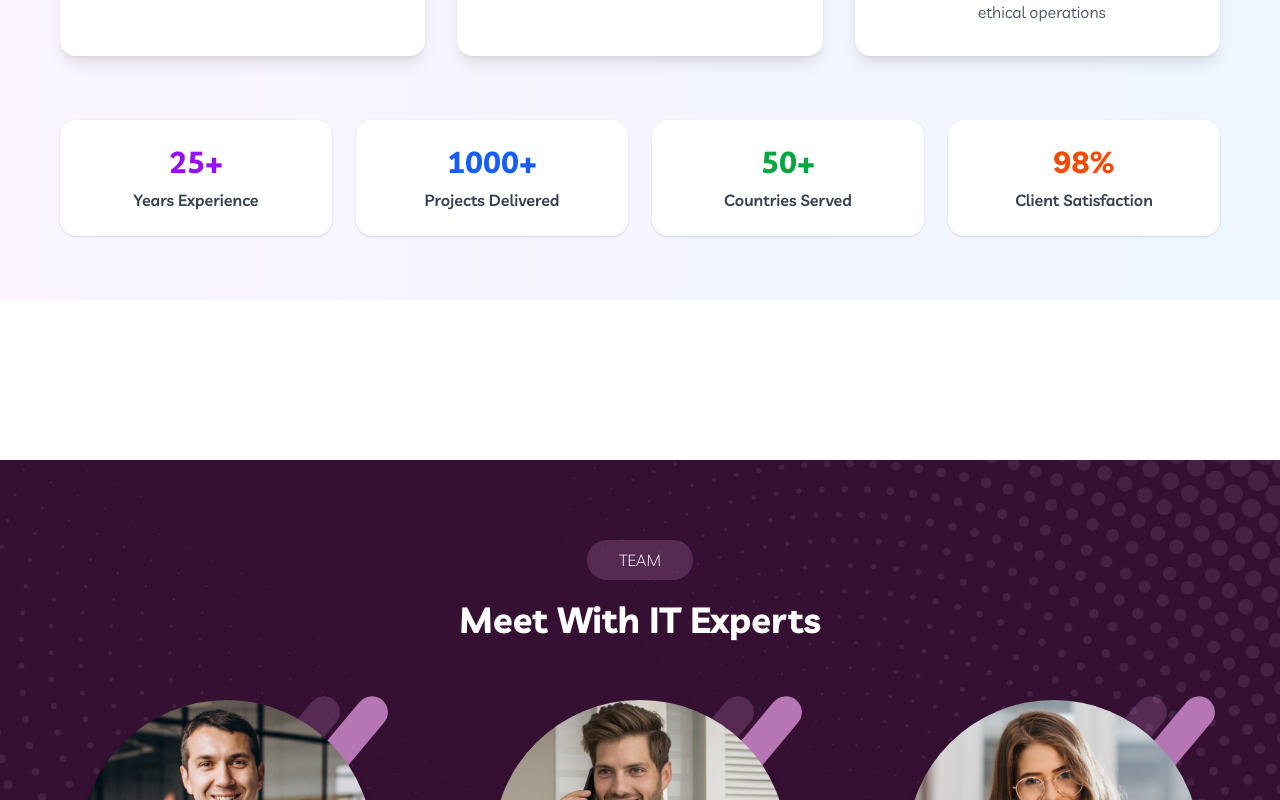
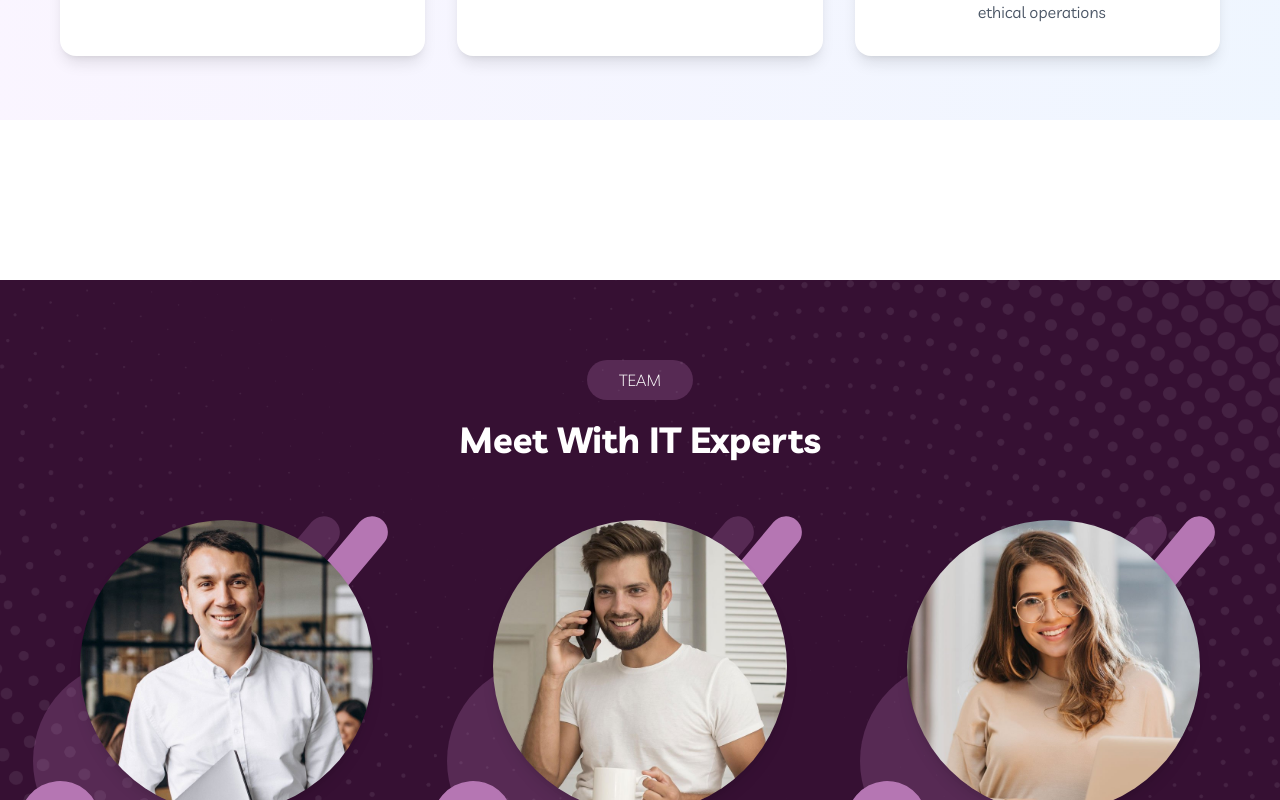
Before and after one commit to ZorichDev/Nectarlite-Archive, a Next.js app: page /about in a window 1280 px wide. Shown: the part 1740-2540 px from the top of the page. Built offline with nearby package versions, Linux system fonts and the light colour scheme.

Commit message:
Update package.json, fix dev script, and add policy page

```diff
--- a/package.json
+++ b/package.json
@@ -6,7 +6,7 @@
     "dev": "next dev",
     "build": "next build",
     "start": "next start",
-    "lint": "eslint"
+    "lint": "eslint . --ext .js,.jsx,.ts,.tsx"
   },
   "dependencies": {
     "@gsap/react": "^2.1.2",
--- a/src/app/components/AboutUs.jsx
+++ b/src/app/components/AboutUs.jsx
@@ -21,7 +21,7 @@ const AboutUs = () => {
               </div>
               <h2 className='text-4xl font-bold text-black'>The Nectarlite Technology Ecosystem</h2>
               <p className='text-gray-600 text-lg'>
-                  Nectarlite Technology is a technology-driven, multi-product ecosystem focused on building practical, reliable, and accessible digital solutions that bring essential services directly to people's doorsteps.
+                  Nectarlite Technology is a technology-driven, multi-product ecosystem focused on building practical, reliable, and accessible digital solutions that bring essential services directly to people&apos;s doorsteps.
               </p>
               <p className='text-gray-600'>
                   Through a growing network of mobile applications and platforms, Nectarlite simplifies everyday life by connecting users to transportation, food delivery, mentorship, and future on-demand services with speed, efficiency, and trust.
@@ -113,26 +113,6 @@ const AboutUs = () => {
               </div>
             </div>
           </div>
-
-          {/* Stats Section */}
-          <div className="mt-16 grid md:grid-cols-4 gap-6 text-center">
-            <div className="bg-white p-6 rounded-2xl shadow-sm">
-              <div className="text-3xl font-bold text-purple-600 mb-2">25+</div>
-              <div className="text-gray-700 font-semibold">Years Experience</div>
-            </div>
-            <div className="bg-white p-6 rounded-2xl shadow-sm">
-              <div className="text-3xl font-bold text-blue-600 mb-2">1000+</div>
-              <div className="text-gray-700 font-semibold">Projects Delivered</div>
-            </div>
-            <div className="bg-white p-6 rounded-2xl shadow-sm">
-              <div className="text-3xl font-bold text-green-600 mb-2">50+</div>
-              <div className="text-gray-700 font-semibold">Countries Served</div>
-            </div>
-            <div className="bg-white p-6 rounded-2xl shadow-sm">
-              <div className="text-3xl font-bold text-orange-600 mb-2">98%</div>
-              <div className="text-gray-700 font-semibold">Client Satisfaction</div>
-            </div>
-          </div>
         </Wrapper>
       </div>
     </section>
--- a/src/app/components/Navbar.jsx
+++ b/src/app/components/Navbar.jsx
@@ -56,7 +56,7 @@ const Navbar = () => {
                         <li className='text-white font-bold'><Link href=''>Pages</Link></li>
                         <li className='text-white font-bold'><Link href=''>Blog</Link></li> */}
                         <li className='text-white font-bold'><Link href='/contact'>Contact</Link></li>
-                        <li className='text-white font-bold'><Link href='/policy'>Privacy Policy</Link></li>
+                       <li className='text-white font-bold'><Link href='/privacy'>Privacy Policy</Link></li>
                     </ul>
                     <div className="flex items-center space-x-5">
                         <Search size={20} strokeWidth={1} color='white' />
@@ -79,7 +79,7 @@ const Navbar = () => {
                         <li className='text-black font-light border-b border-[#f6f7f9]'><Link href=''>Pages</Link></li>
                         <li className='text-black font-light border-b border-[#f6f7f9]'><Link href=''>Blog</Link></li> */}
                         <li className='text-black font-light border-b border-[#f6f7f9]'><Link href='/contact'>Contact</Link></li>
-                        <li className='text-black font-light border-b border-[#f6f7f9]'><Link href='/policy'>Privacy Policy</Link></li>
+                       <li className='text-black font-light border-b border-[#f6f7f9]'><Link href='/privacy'>Privacy Policy</Link></li>
                     </ul>
                     <div className="flex items-center space-x-5">
                         <Search size={20} strokeWidth={1} color='white' />
```
